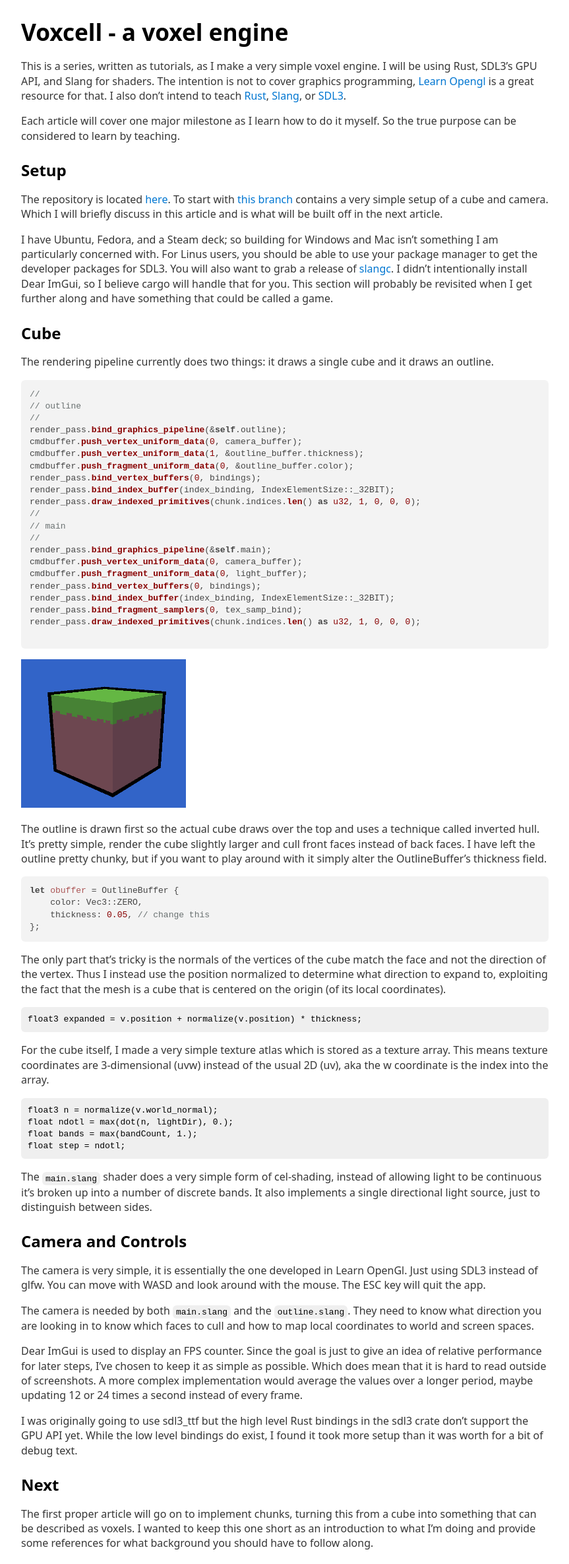
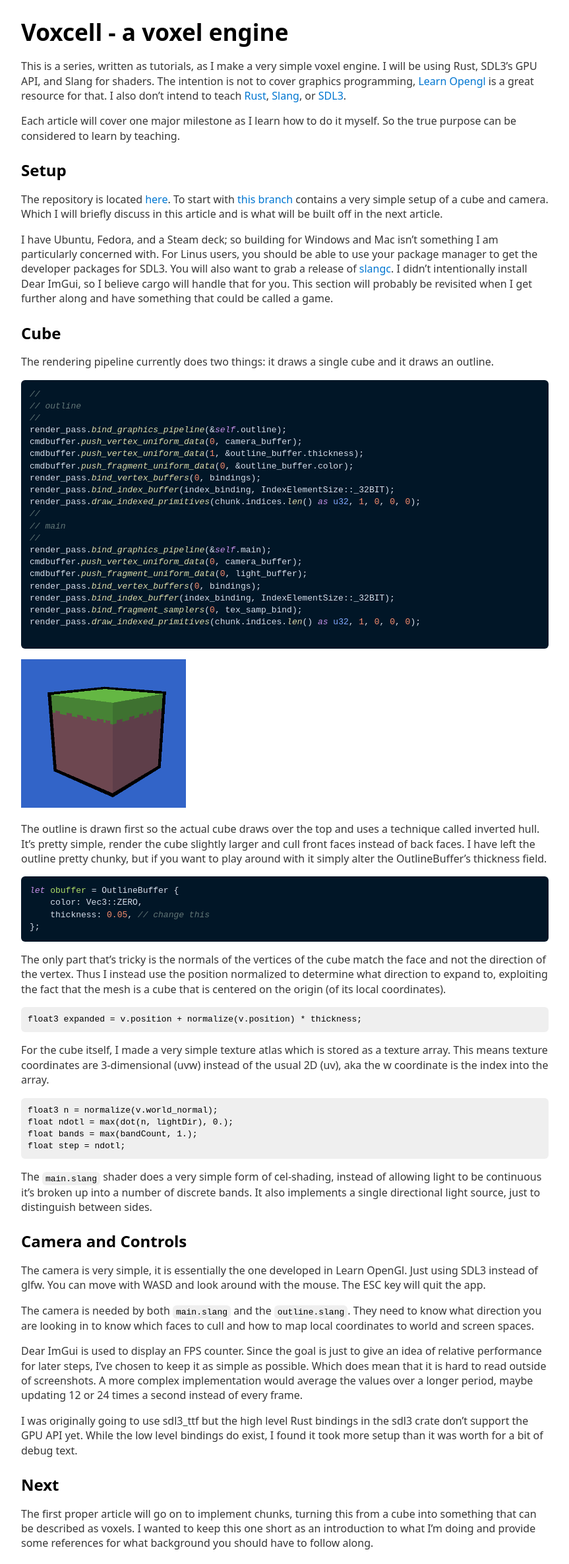
Before and after one commit to tomcmot/tomcmot.github.io, a Jekyll site: the page built from pages/voxcell-intro.md, in a window 1280 px wide. Shown: the whole page at 66% size, without its empty margins (208-1071 px from the left). Built offline with Jekyll 4.4.1, drawn with Linux system fonts in a browser that asks for light colours; nearby versions of some CDN libraries; our own code applies the rules of GitHub Pages for plain Markdown files.

Commit message:
use dark theme

```diff
--- a/_layouts/default.html
+++ b/_layouts/default.html
@@ -5,7 +5,7 @@
   <meta name="viewport" content="width=device-width, initial-scale=1.0">
   <title>{{ page.title }}</title>
   <link rel="stylesheet" href="https://cdn.jsdelivr.net/npm/water.css@2/out/water.min.css">
-  <link rel="stylesheet" href="https://cdnjs.cloudflare.com/ajax/libs/highlight.js/11.11.1/styles/default.min.css">
+  <link rel="stylesheet" href="https://cdnjs.cloudflare.com/ajax/libs/highlight.js/11.11.1/styles/night-owl.min.css">
   <script src="https://cdnjs.cloudflare.com/ajax/libs/highlight.js/11.11.1/highlight.min.js"></script>
   <script>hljs.highlightAll();</script>
 </head>
```
